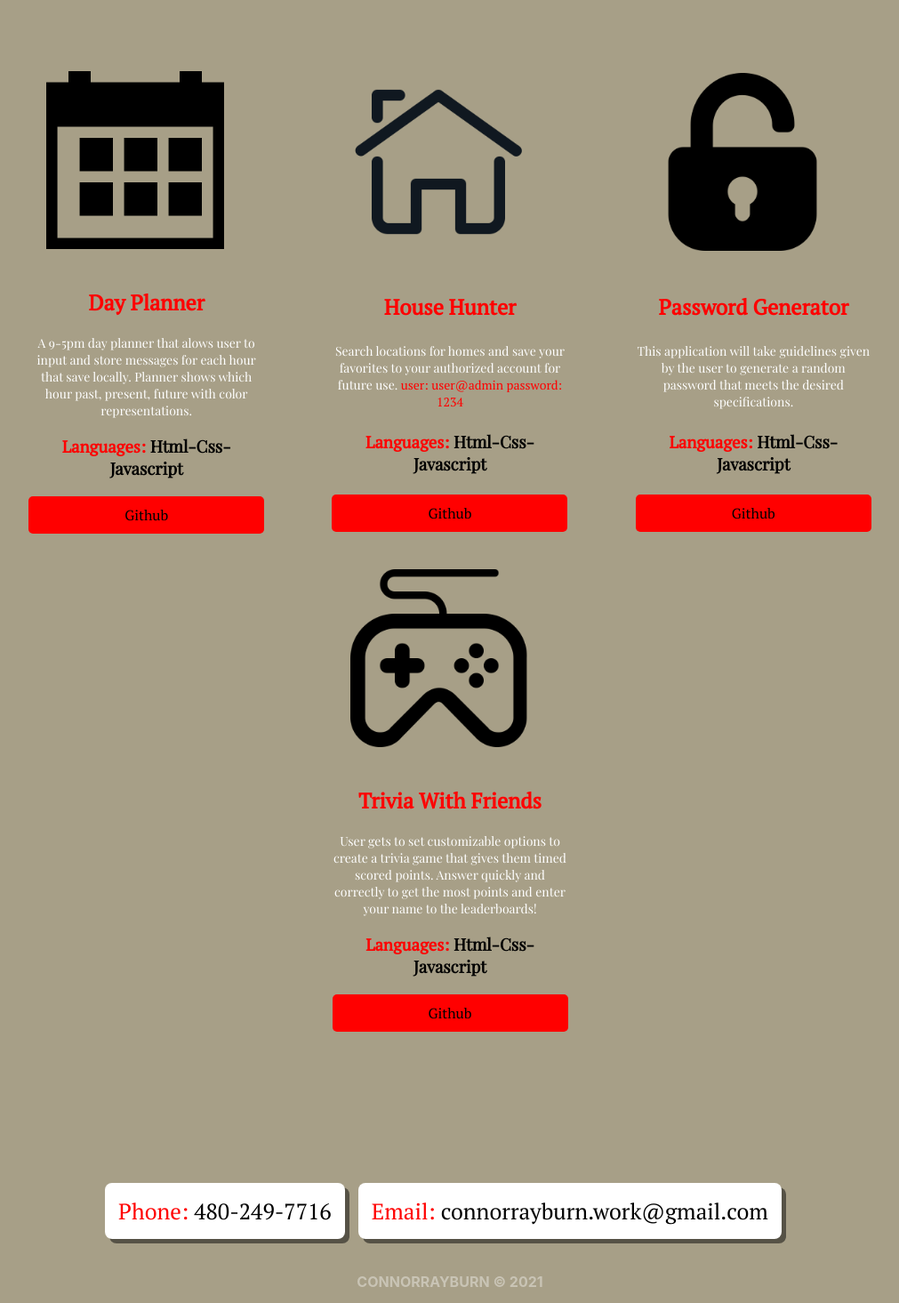
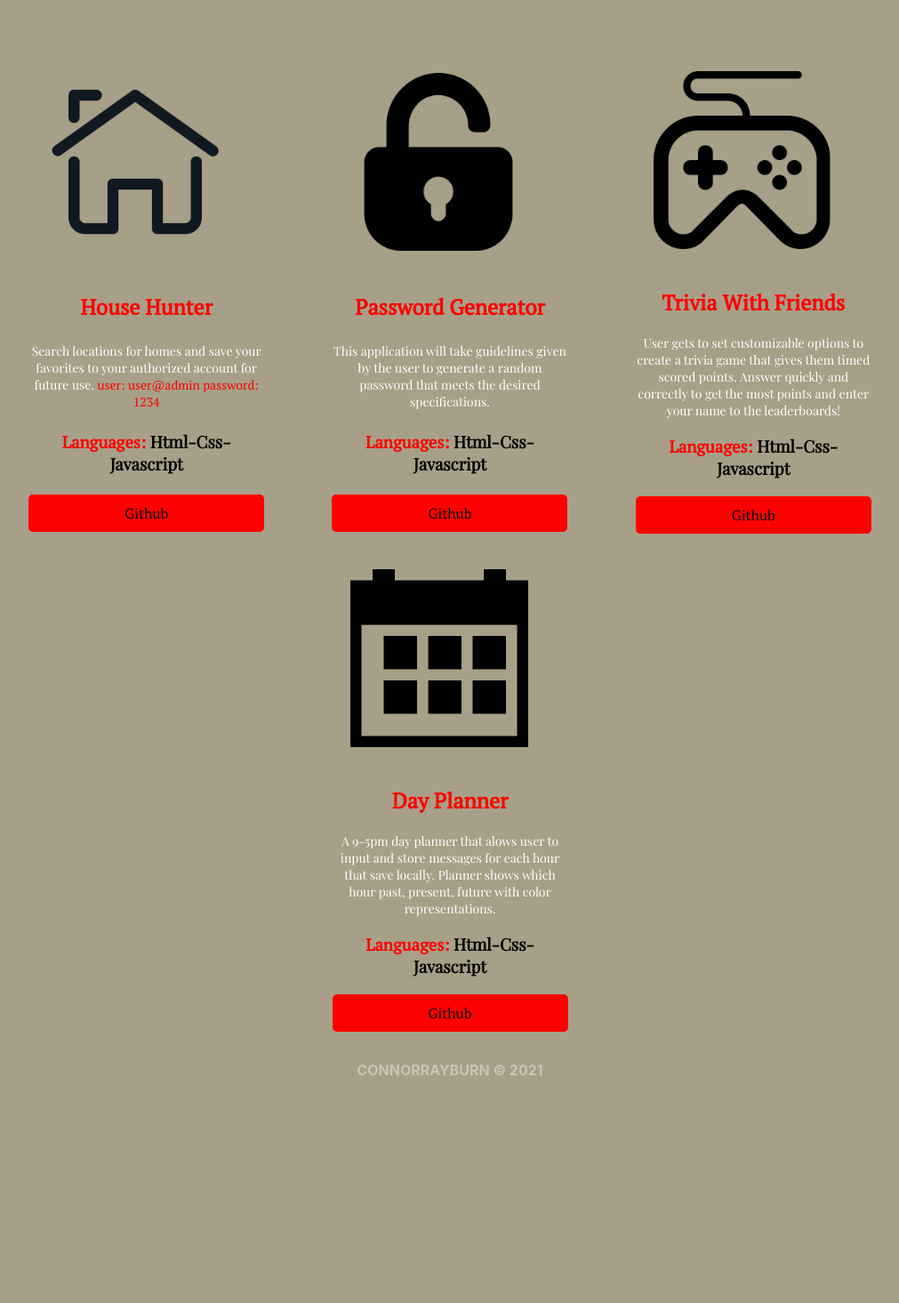
Before and after one commit to crayburn18/My-Portfolio, a React (Create React App) app: page / in a window 1280 px wide. Shown: the part 895-2360 px from the top of the page at 89% size, without its empty margins (134-1145 px from the left). After the commit the page ends 2122 px from the top, so only its background shows below. Built offline with nearby package versions, Linux system fonts and the light colour scheme.

Commit message:
created home component layout

```diff
--- a/package.json
+++ b/package.json
@@ -8,6 +8,7 @@
     "@testing-library/user-event": "^12.8.3",
     "react": "^17.0.2",
     "react-dom": "^17.0.2",
+    "react-router-dom": "^6.0.2",
     "react-scripts": "4.0.3",
     "web-vitals": "^1.1.2"
   },
--- a/src/App.js
+++ b/src/App.js
@@ -4,11 +4,11 @@ import dayPlanner from './images/iconfinder_calendar-book-date-monthly_2203551.p
 import houseHunter from './images/iconfinder_house-home-main-menu-start-building_3643769.png';
 import password from './images/iconfinder_icons_password_1564520.png';
 import trivia from './images/iconfinder_multimedia-19_809511.png';
-
+import resume from './images/Copy of New Lambda School Resume (2).pdf'
 function App() {
   return (
     <>
-          <header>
+    <header>
         {/* <!-- Navbar --> */}
         <nav class="navbar">
             <img src={logo} alt="CR Logo"/>
@@ -30,7 +30,7 @@ function App() {
                 <a href="https://github.com/crayburn18" target="blank"><i class="fab fa-github fa-2x"></i></a>
                 <a href="https://www.linkedin.com/in/connor-rayburn-2bba29167" target="blank"><i
                         class="fab fa-linkedin fa-2x"></i></a>
-                <a href="web-developer-resume.pdf" target="blank"><i class="far fa-folder-open fa-2x"></i></a>
+                <a href={resume} target="blank"><i class="far fa-folder-open fa-2x"></i></a>
             </div>
         </section>
     </header>
@@ -38,13 +38,6 @@ function App() {
     <section class="projects">
         <h1>Projects</h1>
         <div>
-            <div class="project-box">
-                <a href="https://crayburn18.github.io/Calendar-Homework/" target="blank"><img src={dayPlanner} alt=""/></a>
-                <h2>Day Planner</h2>
-                <p>A 9-5pm day planner that alows user to input and store messages for each hour that save locally. Planner shows which hour past, present, future with color representations.</p>
-                <h3><span>Languages: </span>Html-Css-Javascript</h3>
-                <a href="https://github.com/crayburn18/Calendar-Homework" class="btn" target="blank">Github</a>
-            </div>
             <div class="project-box">
                 <a href="https://vast-bayou-08421.herokuapp.com/login" target="blank"><img src={houseHunter} alt=""/></a>
                 <h2>House Hunter</h2>
@@ -66,19 +59,26 @@ function App() {
                 <h3><span>Languages: </span>Html-Css-Javascript</h3>
                 <a href="https://github.com/dazacher/Trivia-With-Friends" class="btn" target="blank">Github</a>
             </div>
+            <div class="project-box">
+                <a href="https://crayburn18.github.io/Calendar-Homework/" target="blank"><img src={dayPlanner} alt=""/></a>
+                <h2>Day Planner</h2>
+                <p>A 9-5pm day planner that alows user to input and store messages for each hour that save locally. Planner shows which hour past, present, future with color representations.</p>
+                <h3><span>Languages: </span>Html-Css-Javascript</h3>
+                <a href="https://github.com/crayburn18/Calendar-Homework" class="btn" target="blank">Github</a>
+            </div>
         </div>
     </section>
 
     {/* <!-- Contact --> */}
 
-    <section class="contact">
+    {/* <section class="contact">
         <div>
             <span> Phone:</span> 480-249-7716
         </div>
         <div class="mobile">
             <span>Email:</span> connorrayburn.work@gmail.com
         </div>
-    </section>
+    </section> */}
 
     {/* <!-- Footer --> */}
     <footer>
```
Also changed, not shown: src/components/Home.js (added, +7 -0 lines), 2 other files (tests, documents, lock files or other folders).
